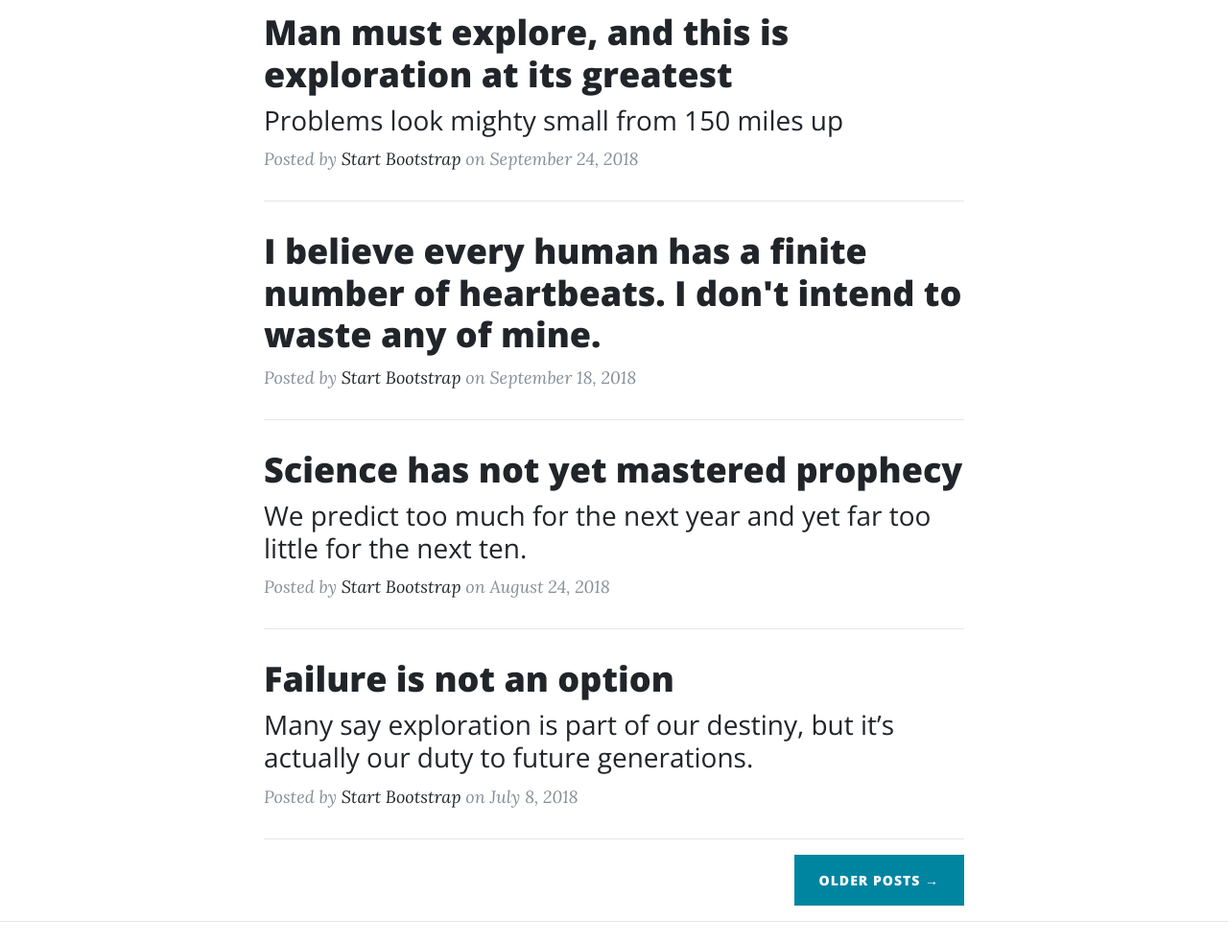
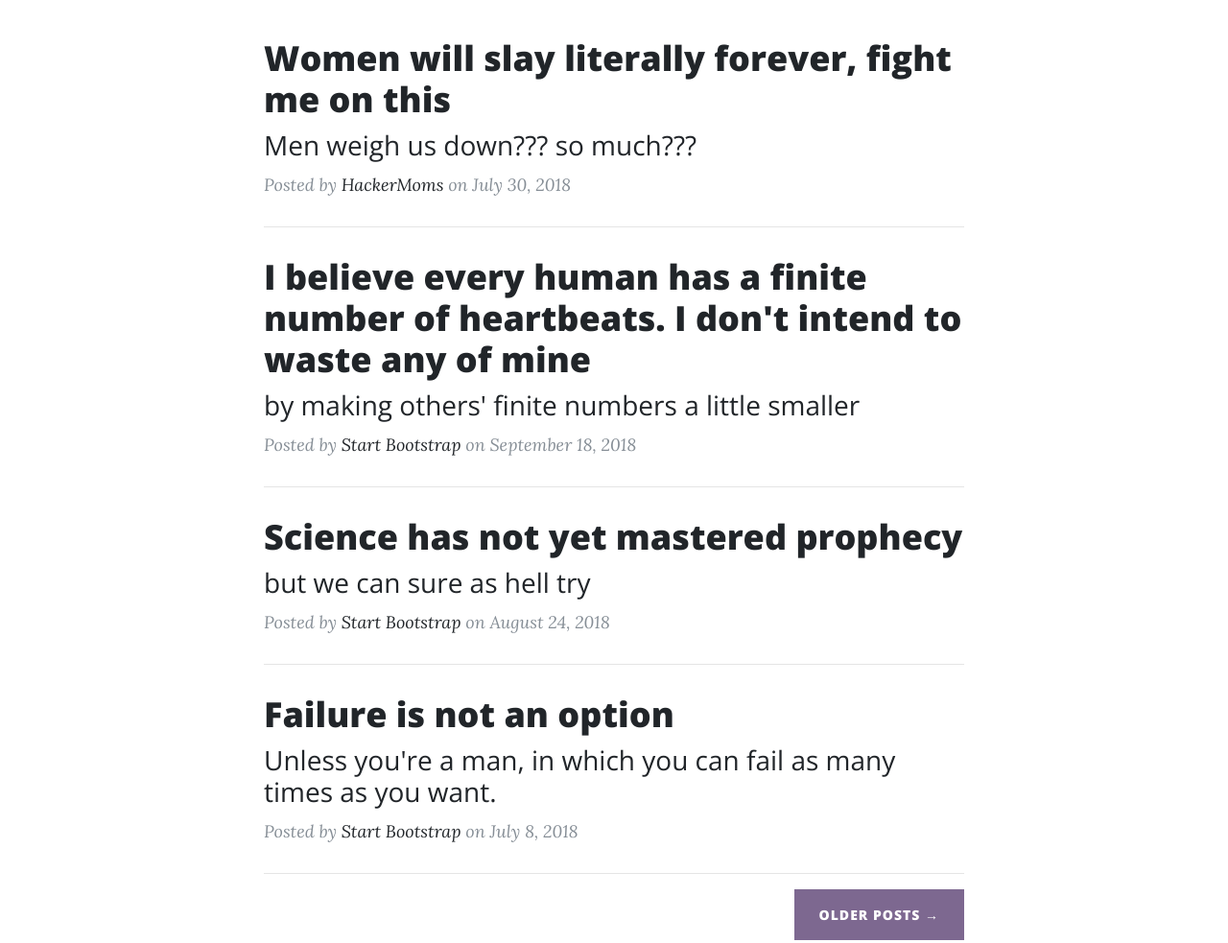
Before and after one commit to erinsussmann/SWEbsite, a website: page index.html in a window 1280 px wide. Shown: the part 600-1583 px from the top of the page at 96% size. Drawn offline with nearby package versions, Linux system fonts and the light colour scheme.

Commit message:
Changing blog posts & colors
Changed blog posts to funny blog posts and teal to swe light purple

```diff
--- a/css/clean-blog.css
+++ b/css/clean-blog.css
@@ -1,3 +1,67 @@
+/* The official color palletes for SWE are below:
+PRIMARY:
+  SWE PURPLE
+    PMS: 5275 C
+    CMYK: 71/71/31/13
+    RGB: 90/83/119
+    Hex Code: #5A5377
+
+  SWE GOLD
+    PMS: 458C
+    CMYK: 16/17/81/0
+    RGB: 219/197/84
+    Hex Code: #DBC554
+
+  SWE GRAY
+    PMS: Cool Gray 6 C
+    CMYK: 35/29/28/0
+    RGB: 169/169/169
+    Hex Code: #A9A8A9
+
+SECONDARY:
+  SWE BLUE
+    PMS: 7688 C
+    CMYK: 70/28/4/0
+    RGB: 68/151/203
+    Hex Code: #4497CB
+
+  SWE BURGUNDY
+    PMS: 696 C
+    CMYK: 32/81/55/16
+    RGB: 155/71/85
+    Hex Code: #9B4755
+
+  SWE LIGHT PURPLE
+    PMS: 667 C
+    CMYK: 57/63/23/3
+    RGB: 125/104/144
+    Hex Code: #7D6890
+
+  SWE MEDIUM GRAY
+    PMS: 423 C
+    CMYK: 48/39/39/4
+    RGB: 138/140/140
+    Hex Code: #8A8C8C
+
+  SWE DARK GRAY
+    PMS: 425 C
+    CMYK: 65/56/53/29
+    RGB: 84/87/89
+    Hex Code: #545759
+
+  SWE ORANGE
+    PMS: 7577 C
+    CMYK: 7/61/87/0
+    RGB: 229/125/60
+    Hex Code: #E57D3C
+
+  SWE TEAL
+    PMS: 7709 C
+    CMYK: 60/13/25/0
+    RGB: 99/176/187
+    Hex Code: #63B0BB
+*/
+
 body {
   font-size: 20px;
   color: #212529;
@@ -24,14 +88,14 @@ h6 {
 }
 
 a {
-  color: #212529;
+  color: #7D6890;
   -webkit-transition: all 0.2s;
   -moz-transition: all 0.2s;
   transition: all 0.2s;
 }
 
 a:focus, a:hover {
-  color: #0085A1;
+  color: #7D6890;
 }
 
 blockquote {
@@ -58,13 +122,13 @@ blockquote {
 
 ::-moz-selection {
   color: #fff;
-  background: #0085A1;
+  background: #7D6890;
   text-shadow: none;
 }
 
 ::selection {
   color: #fff;
-  background: #0085A1;
+  background: #7D6890;
   text-shadow: none;
 }
 
@@ -153,13 +217,13 @@ img::-moz-selection {
     color: #212529;
   }
   #mainNav.is-fixed .navbar-brand:focus, #mainNav.is-fixed .navbar-brand:hover {
-    color: #0085A1;
+    color: #7D6890;
   }
   #mainNav.is-fixed .navbar-nav > li.nav-item > a {
     color: #212529;
   }
   #mainNav.is-fixed .navbar-nav > li.nav-item > a:focus, #mainNav.is-fixed .navbar-nav > li.nav-item > a:hover {
-    color: #0085A1;
+    color: #7D6890;
   }
   #mainNav.is-visible {
     /* if the user changes the scrolling direction, we show the header */
@@ -279,7 +343,7 @@ header.masthead .post-heading .meta a {
 
 .post-preview > a:focus, .post-preview > a:hover {
   text-decoration: none;
-  color: #0085A1;
+  color: #7D6890;
 }
 
 .post-preview > a > .post-title {
@@ -307,7 +371,7 @@ header.masthead .post-heading .meta a {
 
 .post-preview > .post-meta > a:focus, .post-preview > .post-meta > a:hover {
   text-decoration: underline;
-  color: #0085A1;
+  color: #7D6890;
 }
 
 @media only screen and (min-width: 768px) {
@@ -371,7 +435,7 @@ header.masthead .post-heading .meta a {
 }
 
 .floating-label-form-group-with-focus label {
-  color: #0085A1;
+  color: #7D6890;
 }
 
 form .form-group:first-child .floating-label-form-group {
@@ -404,8 +468,8 @@ footer .copyright {
 }
 
 .btn-primary {
-  background-color: #0085A1;
-  border-color: #0085A1;
+  background-color: #7D6890;
+  border-color: #7D6890;
 }
 
 .btn-primary:hover, .btn-primary:focus, .btn-primary:active {
--- a/index.html
+++ b/index.html
@@ -8,7 +8,7 @@
     <meta name="description" content="">
     <meta name="author" content="">
 
-    <title>Clean Blog - Start Bootstrap Theme</title>
+    <title>SWE - University of Hartford Student Chapter</title>
 
     <!-- Bootstrap core CSS -->
     <link href="vendor/bootstrap/css/bootstrap.css" rel="stylesheet">
@@ -28,7 +28,7 @@
     <!-- Navigation -->
     <nav class="navbar navbar-expand-lg navbar-light fixed-top" id="mainNav">
       <div class="container">
-        <a class="navbar-brand" href="index.html">Start Bootstrap</a>
+        <a class="navbar-brand" href="https://www.hartford.edu">University of Hartford</a>
         <button class="navbar-toggler navbar-toggler-right" type="button" data-toggle="collapse" data-target="#navbarResponsive" aria-controls="navbarResponsive" aria-expanded="false" aria-label="Toggle navigation">
           Menu
           <i class="fa fa-bars"></i>
@@ -53,14 +53,15 @@
     </nav>
 
     <!-- Page Header -->
+    <!-- It would be nice if we could have a slideshow of images here-->
     <header class="masthead" style="background-image: url('img/home-bg.jpg')">
       <div class="overlay"></div>
       <div class="container">
         <div class="row">
           <div class="col-lg-8 col-md-10 mx-auto">
             <div class="site-heading">
-              <h1>Clean Blog</h1>
-              <span class="subheading">A Blog Theme by Start Bootstrap</span>
+              <h1>SWE Blog</h1>
+              <span class="subheading">The University of Hartford chapter of the <br> Society of Women Engineers' Website</span>
             </div>
           </div>
         </div>
@@ -74,22 +75,25 @@
           <div class="post-preview">
             <a href="post.html">
               <h2 class="post-title">
-                Man must explore, and this is exploration at its greatest
+                Women will slay literally forever, fight me on this
               </h2>
               <h3 class="post-subtitle">
-                Problems look mighty small from 150 miles up
+                Men weigh us down??? so much???
               </h3>
             </a>
             <p class="post-meta">Posted by
-              <a href="#">Start Bootstrap</a>
-              on September 24, 2018</p>
+              <a href="#">HackerMoms</a>
+              on July 30, 2018</p>
           </div>
           <hr>
           <div class="post-preview">
             <a href="post.html">
               <h2 class="post-title">
-                I believe every human has a finite number of heartbeats. I don't intend to waste any of mine.
+                I believe every human has a finite number of heartbeats. I don't intend to waste any of mine
               </h2>
+              <h3 class = "post-subtitle">
+                by making others' finite numbers a little smaller
+              </h3>
             </a>
             <p class="post-meta">Posted by
               <a href="#">Start Bootstrap</a>
@@ -102,7 +106,7 @@
                 Science has not yet mastered prophecy
               </h2>
               <h3 class="post-subtitle">
-                We predict too much for the next year and yet far too little for the next ten.
+                but we can sure as hell try
               </h3>
             </a>
             <p class="post-meta">Posted by
@@ -116,7 +120,7 @@
                 Failure is not an option
               </h2>
               <h3 class="post-subtitle">
-                Many say exploration is part of our destiny, but it’s actually our duty to future generations.
+                Unless you're a man, in which you can fail as many times as you want.
               </h3>
             </a>
             <p class="post-meta">Posted by
```
